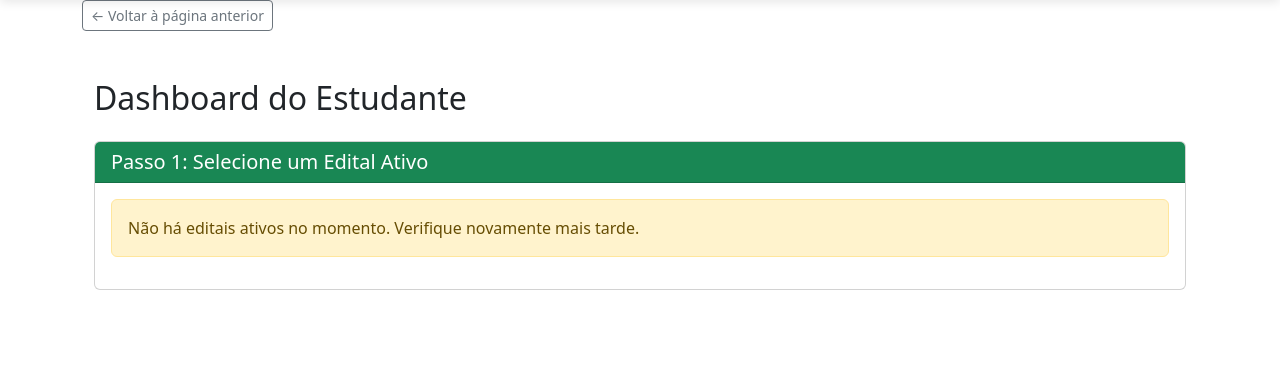
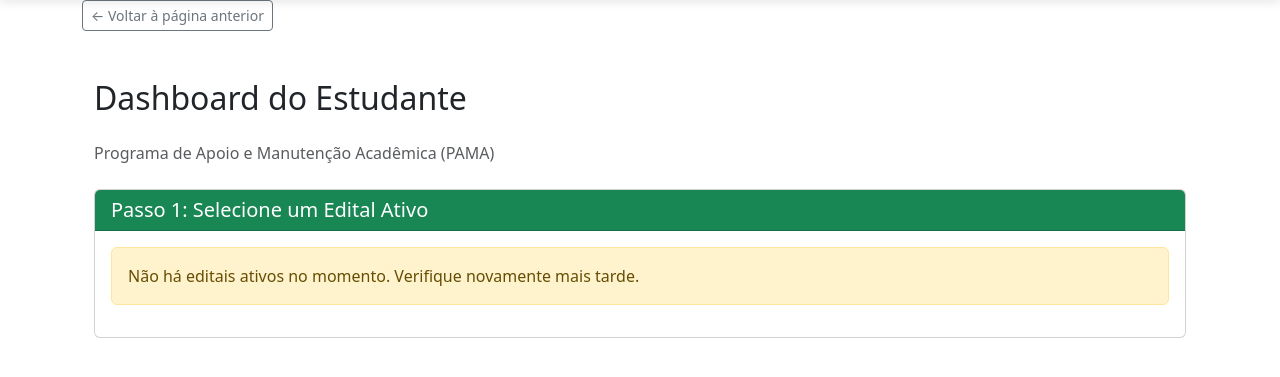
Before and after one commit to qwen-coder-dti-rei-ifpe/refluxo, a Django app: page /dashboard/student/ in a window 1280 px wide. Shown: the part 56-433 px from the top of the page. Run offline with Django 5.2, Linux system fonts and the light colour scheme; the visitor is signed in with stand-in values (Sample User, id 1); data that the repository does not hold is empty; parts of the project's set-up code (start-up, migrations or seed data) failed here and were passed over.

Commit message:
Update student dashboard with full PAMA program name
- Modified templates/dashboard/student.html to add "Programa de Apoio e Manutenção Acadêmica (PAMA)" subtitle and update page title to include PAMA
- Added CSS styling for the full program name display with smaller font size and muted color
- Updated the main heading to include the complete program name below the dashboard title

The changes enhance the dashboard header with the full program name for better user clarity while maintaining the existing functionality.

```diff
--- a/templates/dashboard/student.html
+++ b/templates/dashboard/student.html
@@ -1,12 +1,17 @@
 {% extends 'base.html' %}
 
-{% block title %}Dashboard do Estudante{% endblock %}
+{% block title %}Dashboard do Estudante - PAMA{% endblock %}
 
 {% block extra_css %}
 <style>
     body {
         background: none !important;
         background-color: #fff !important;
+    }
+    .pama-full-name {
+        font-size: 0.9rem;
+        color: #6c757d;
+        font-weight: normal;
     }
 </style>
 {% endblock %}
@@ -16,6 +21,7 @@
     <div class="row">
         <div class="col-md-12">
             <h2 class="mb-4">Dashboard do Estudante</h2>
+            <p class="text-muted mb-4">Programa de Apoio e Manutenção Acadêmica (PAMA)</p>
 
             {% if message %}
             <div class="alert alert-info" role="alert">
```
Also changed, not shown: 1 other file.
